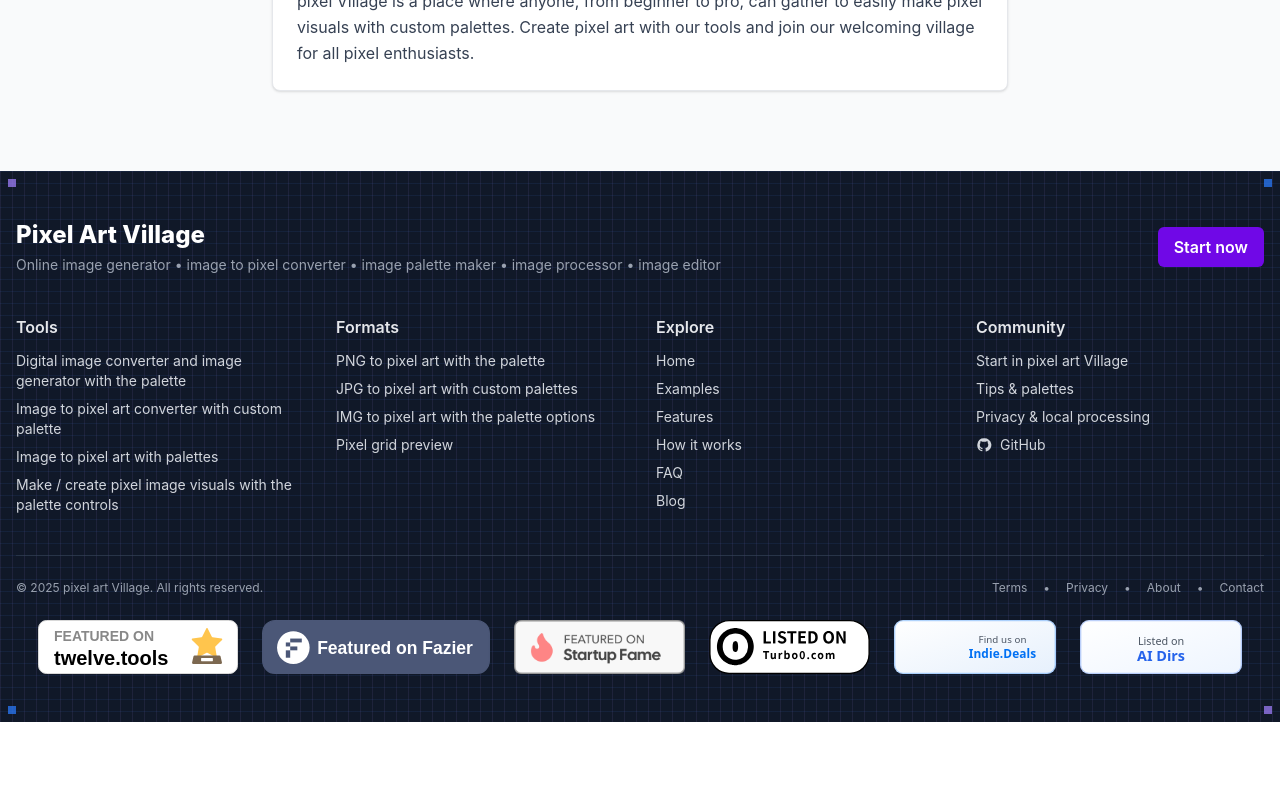
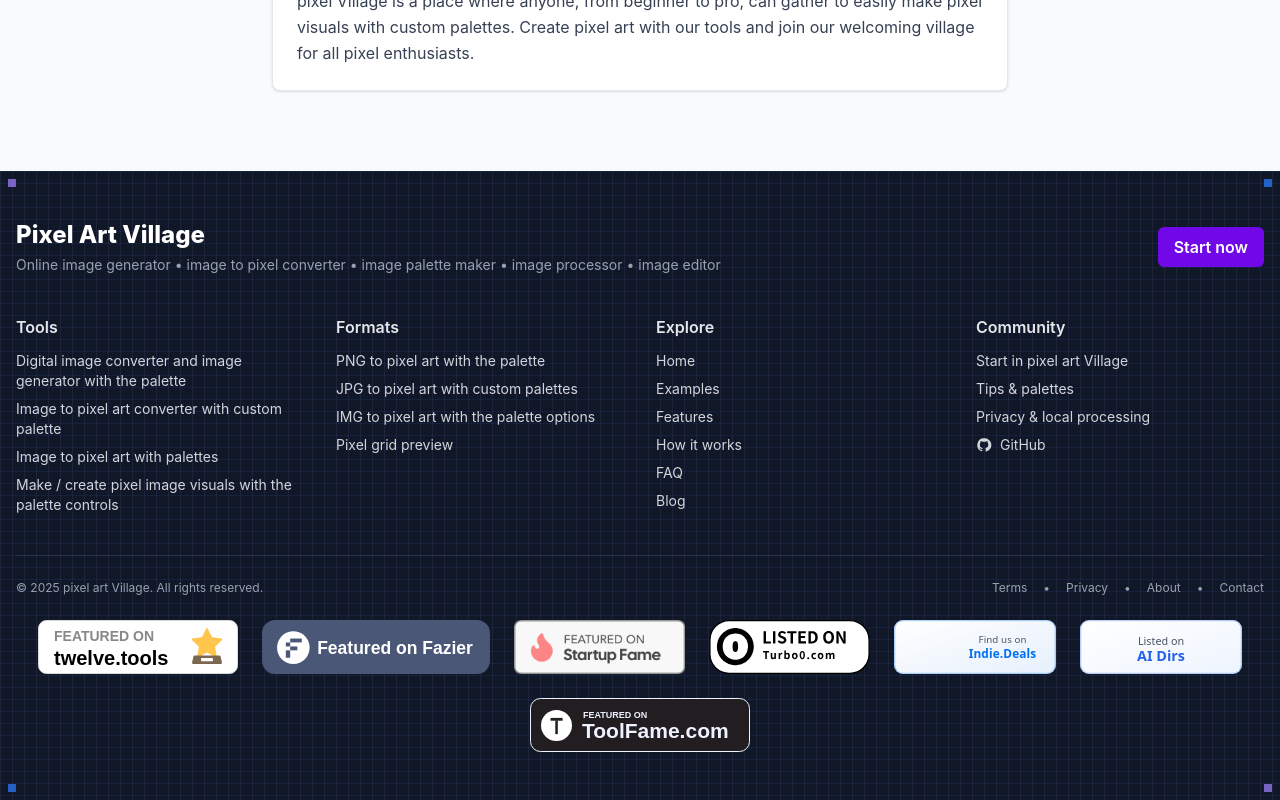
Before and after one commit to elng12/pixelartvillage.org, a React (Vite) app: page / in a window 1280 px wide. Shown: the part 5200-6000 px from the top of the page. Before the commit the page ends 5922 px from the top, so only its background shows below. Built offline with nearby package versions, Linux system fonts and the light colour scheme.

Commit message:
feat: update footer, add toolfame badge and improve documentation

```diff
--- a/src/components/Footer.jsx
+++ b/src/components/Footer.jsx
@@ -157,6 +157,15 @@ function Footer() {
                 className="inline-block h-[54px] w-auto object-contain"
               />
             </a>
+            <a href="https://toolfame.com/item/image-to-pixel-art" target="_blank" rel="noopener noreferrer" className="w-1/2 md:w-auto flex justify-center">
+              <img
+                src="/toolfame-badge-dark.svg"
+                alt="Featured on toolfame.com"
+                width="200"
+                height="54"
+                className="inline-block h-[54px] w-auto object-contain"
+              />
+            </a>
           </div>
         </div>
       </div>
--- a/src/locales/en.json
+++ b/src/locales/en.json
@@ -63,11 +63,6 @@
     "downloadBtn": "Download Pixel Art Image",
     "uploadBtn": "Upload Image",
     "section": { "general": "General ▾" }
-  },
-  "preview": {
-    "alt": "Pixel art generator preview",
-    "processing": "Processing...",
-    "sizeBadge": "{{w}} × {{h}} ({{mp}}M px)"
   },
   "adjustments": {
     "reset": {
```
Also changed, not shown: public/toolfame-badge-dark.svg (added), 1 other file (tests, documents, lock files or other folders).
